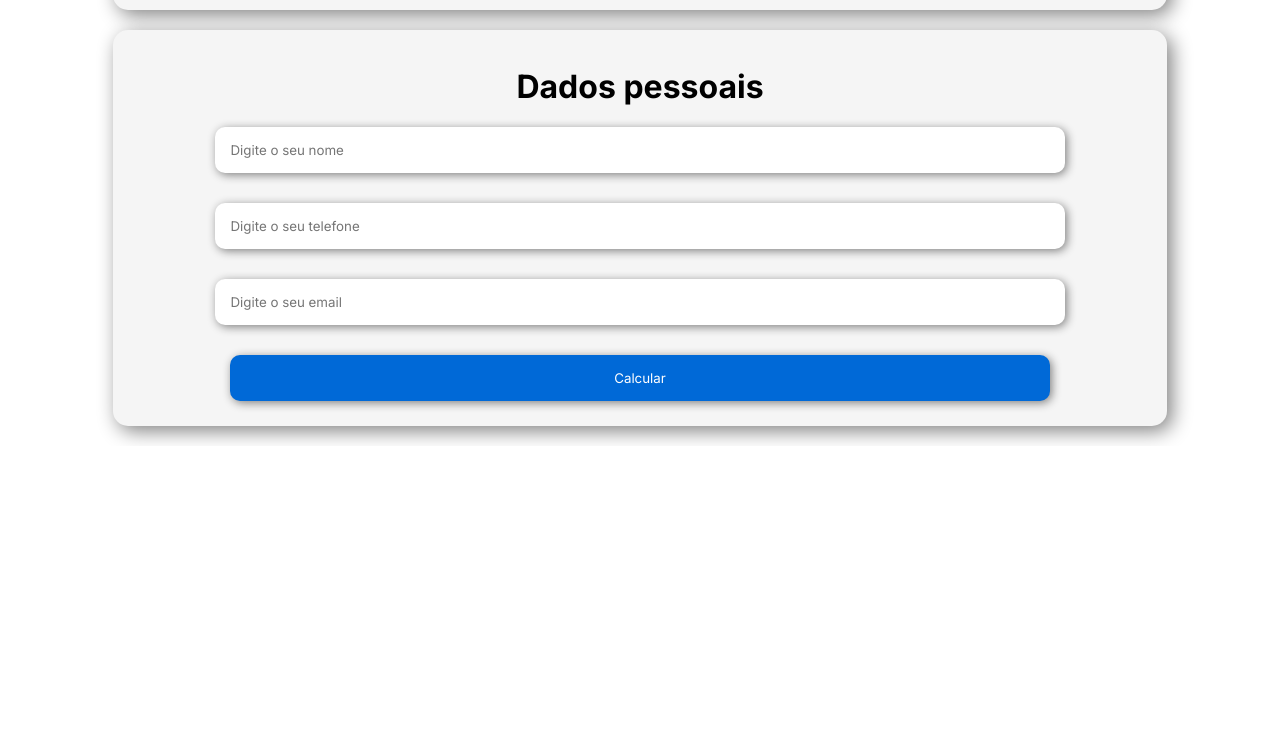
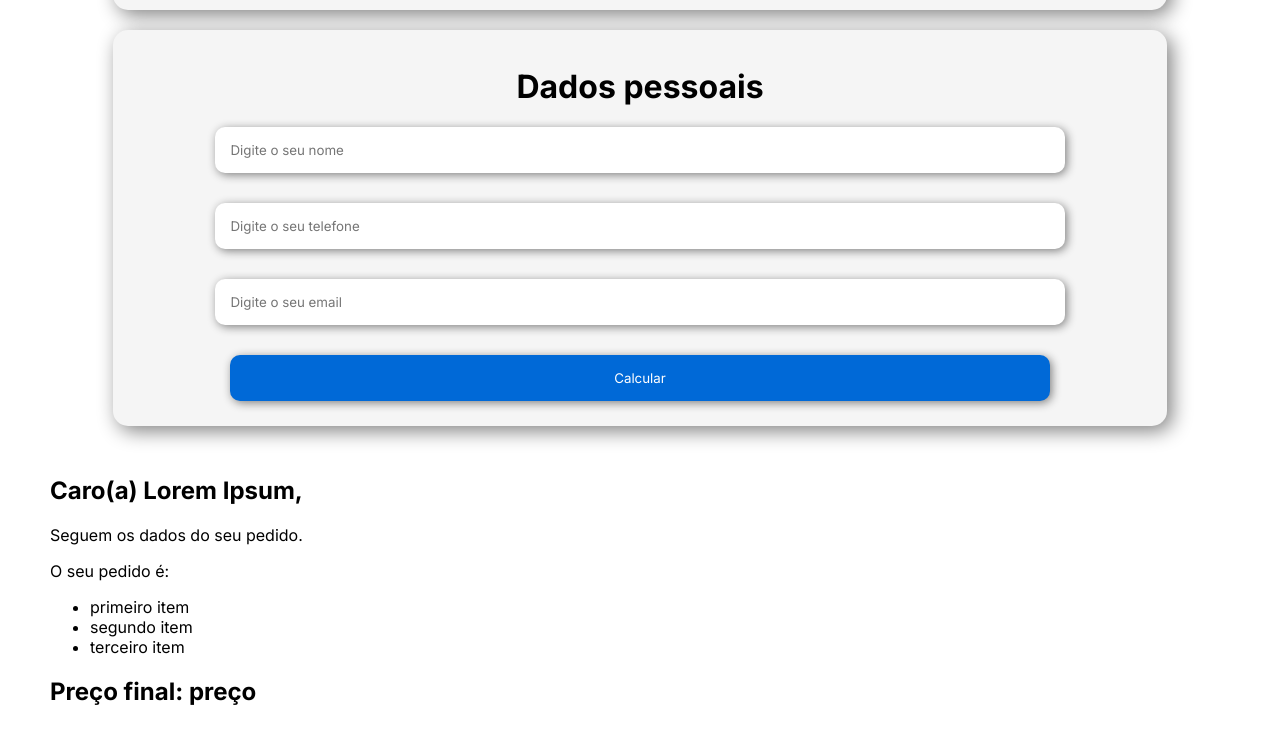
Before and after one commit to clararicioni/bootcampdev-projmenu, a plain HTML site: page index.html in a window 1280 px wide. Shown: the part 1585-2329 px from the top of the page. Before the commit the page ends 2031 px from the top, so only its background shows below. Drawn offline with Linux system fonts and the light colour scheme.

Commit message:
closes #3 - feat: order data

```diff
--- a/css/style.css
+++ b/css/style.css
@@ -63,3 +63,7 @@ form input{
 }.btnCalcular:hover{
     opacity: 75%;
 }
+.dados{
+    text-align: start;
+    margin: 50px;
+}
--- a/index.html
+++ b/index.html
@@ -61,7 +61,6 @@
             </section>
         </div>
     </div>
-
     <div class="box3">
         <h1>Dados pessoais</h1>
         <form>
@@ -71,6 +70,17 @@
             <input type="submit" value="Calcular" class="btnCalcular">
         </form>
     </div>
+    <div class="dados">
+        <h2>Caro(a) Lorem Ipsum,</h2>
+        <p>Seguem os dados do seu pedido.</p>
+        <p>O seu pedido é:</p>
+        <ul>
+            <li>primeiro item</li>
+            <li>segundo item</li>
+            <li>terceiro item</li>
+        </ul>
+        <h2>Preço final: preço</h2>
+    </div>
 </body>
 
 </html>
```
